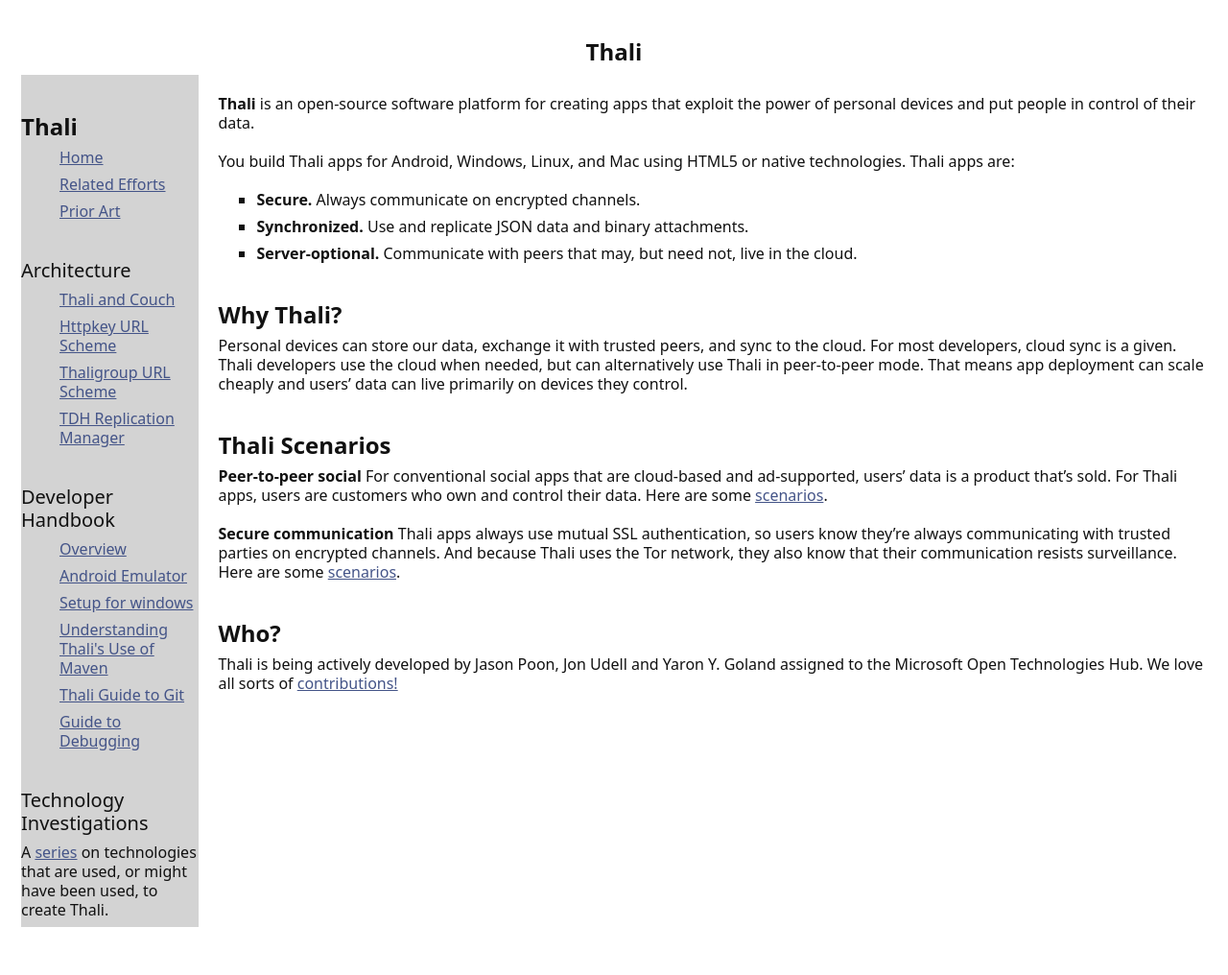
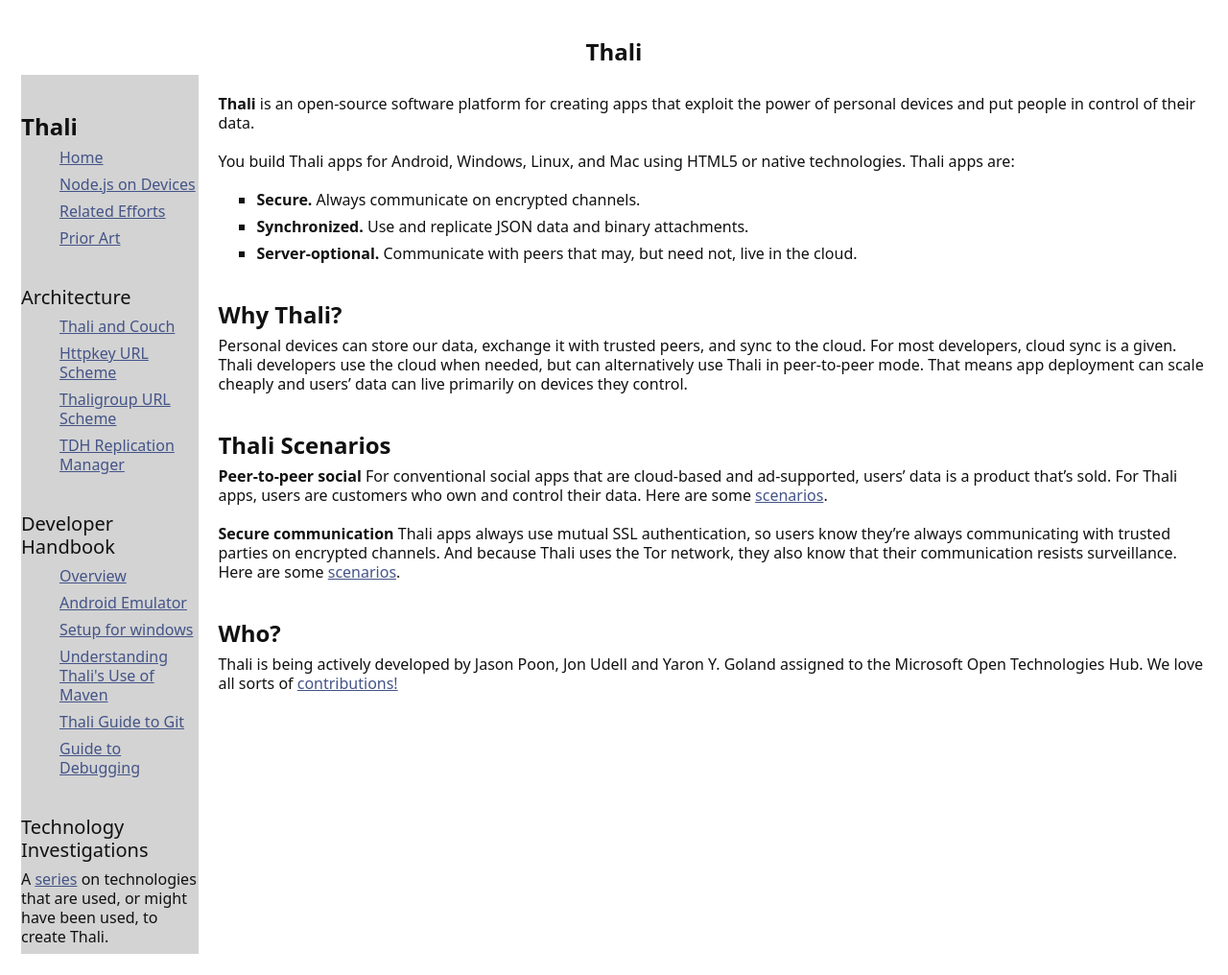
Before and after one commit to thaliproject/thali, a Jekyll site: the page built from index.md, in a window 1280 px wide. Shown: the whole page at 96% size. Built offline with Jekyll 4.4.1, drawn with Linux system fonts in a browser that asks for light colours; Markdown is read by kramdown in place of the engine named in the settings; before the commit the page ends 988 px from its top, so only the background shows below that.

Commit message:
Update TableOfContents.html
Adding a link to the node.js on devices work

```diff
--- a/_includes/TableOfContents.html
+++ b/_includes/TableOfContents.html
@@ -3,6 +3,8 @@
 <ul style="list-style-type:none">
 
 <li> <a href="index">Home</a> </li>
+
+<li> <a href="nodeondevices">Node.js on Devices</a></li>
 
 <li> <a href="RelatedEfforts">Related Efforts</a></li>
 
```
